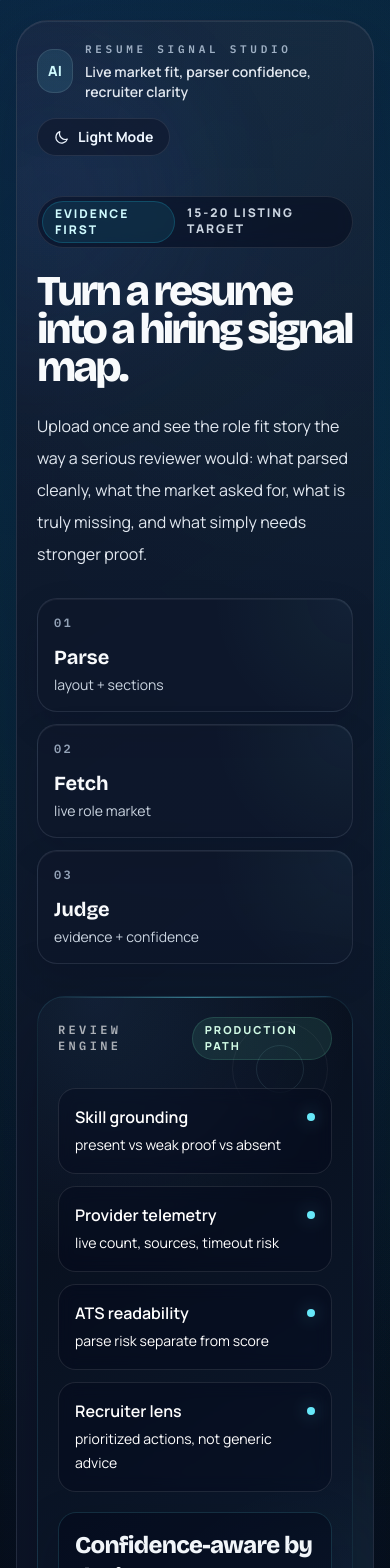
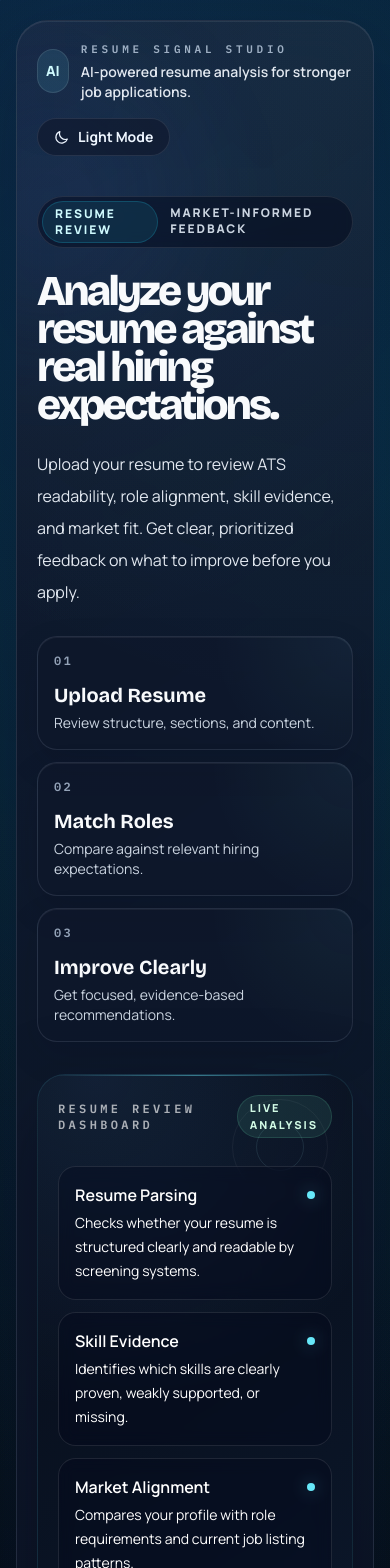
Before and after one commit to himanshuparhi4-droid/ai-resume-analyzer, a React (Vite) app in the folder frontend/: page /upload in a window 390 px wide. Shown: the top 1568 px of the page. Built offline with nearby package versions, Linux system fonts and the light colour scheme; no server answers.

Commit message:
Rewrite landing page copy

```diff
--- a/frontend/src/App.tsx
+++ b/frontend/src/App.tsx
@@ -215,15 +215,15 @@ function App() {
           <div className="grid gap-5 pb-8 md:gap-7">
             {result.analysis_context?.message ? (
               <div className="rounded-[1.5rem] border border-amber-200 bg-amber-50/90 p-4 text-sm font-semibold leading-6 text-amber-950 shadow-soft transition-colors duration-300 dark:border-amber-400/30 dark:bg-amber-400/10 dark:text-amber-100">
-                <span className="font-semibold">Scoring context:</span> {result.analysis_context.message}
+                <span className="font-semibold">Review context:</span> {result.analysis_context.message}
               </div>
             ) : null}
             <section className="glass-panel rounded-[2rem] p-5 sm:p-6">
               <div className="flex flex-wrap items-center justify-between gap-5">
                 <div>
-                  <p className="eyebrow">Analysis Ready</p>
+                  <p className="eyebrow">Review complete</p>
                   <h2 className="mt-2 font-display text-4xl font-extrabold tracking-[-0.055em] text-ink dark:text-slate-50">
-                    {result.role_query} signal report
+                    {result.role_query} resume review
                   </h2>
                 </div>
                 <div className="grid grid-cols-3 gap-2 text-center">
@@ -233,7 +233,7 @@ function App() {
                   </div>
                   <div className="soft-card rounded-[1rem] px-4 py-3">
                     <p className="font-display text-2xl font-extrabold text-ink dark:text-slate-50">{result.analysis_context?.live_job_count ?? result.top_job_matches.filter((job) => job.source !== "role-baseline").length}</p>
-                    <p className="text-[10px] font-black uppercase tracking-[0.16em] text-slate-500 dark:text-slate-400">Live</p>
+                    <p className="text-[10px] font-black uppercase tracking-[0.16em] text-slate-500 dark:text-slate-400">Jobs</p>
                   </div>
                   <div className="soft-card rounded-[1rem] px-4 py-3">
                     <p className="font-display text-2xl font-extrabold text-ink dark:text-slate-50">{result.missing_skills.length}</p>
@@ -264,10 +264,10 @@ function App() {
           </div>
         ) : (
           <section className="glass-panel rounded-[2rem] p-8 text-center">
-            <p className="eyebrow">Waiting for input</p>
-            <p className="mt-3 font-display text-4xl font-extrabold tracking-[-0.05em] text-ink transition-colors duration-300 dark:text-slate-50">Your first signal map will appear here.</p>
+            <p className="eyebrow">Ready when you are</p>
+            <p className="mt-3 font-display text-4xl font-extrabold tracking-[-0.05em] text-ink transition-colors duration-300 dark:text-slate-50">Your resume review will appear here.</p>
             <p className="mx-auto mt-3 max-w-2xl text-sm font-semibold leading-7 text-slate-700 transition-colors duration-300 dark:text-slate-300">
-              Upload a resume, choose a target role, and the workspace will fill with scores, gaps, parser confidence, job evidence, and prioritized fixes.
+              Upload a resume and choose a target role to see ATS readability, skill gaps, role fit, job evidence, and recommended improvements.
             </p>
           </section>
         )}
--- a/frontend/src/components/Header.tsx
+++ b/frontend/src/components/Header.tsx
@@ -32,9 +32,9 @@ function ThemeGlyph({ theme }: { theme: "light" | "dark" }) {
 }
 
 const REVIEW_STAGES = [
-  { label: "Parse", value: "layout + sections" },
-  { label: "Fetch", value: "live role market" },
-  { label: "Judge", value: "evidence + confidence" },
+  { label: "Upload Resume", value: "Review structure, sections, and content." },
+  { label: "Match Roles", value: "Compare against relevant hiring expectations." },
+  { label: "Improve Clearly", value: "Get focused, evidence-based recommendations." },
 ];
 
 export function Header({ theme, onToggleTheme }: HeaderProps) {
@@ -53,7 +53,7 @@ export function Header({ theme, onToggleTheme }: HeaderProps) {
             </div>
             <div>
               <p className="eyebrow">Resume Signal Studio</p>
-              <p className="mt-1 text-sm font-semibold text-slate-700 dark:text-slate-200">Live market fit, parser confidence, recruiter clarity</p>
+              <p className="mt-1 text-sm font-semibold text-slate-700 dark:text-slate-200">AI-powered resume analysis for stronger job applications.</p>
             </div>
           </div>
           <button className="ghost-button" onClick={onToggleTheme} type="button">
@@ -65,14 +65,14 @@ export function Header({ theme, onToggleTheme }: HeaderProps) {
         <div className="mt-10 grid gap-8 xl:grid-cols-[minmax(0,1.08fr)_minmax(360px,0.92fr)] xl:items-end">
           <div>
             <div className="inline-flex rounded-full border border-slate-900/10 bg-white/60 p-1 text-xs font-extrabold uppercase tracking-[0.16em] text-slate-800 backdrop-blur dark:border-white/10 dark:bg-slate-950/45 dark:text-slate-100">
-              <span className="rounded-full border border-cyan-400/20 bg-cyan-400/10 px-3 py-1 text-cyan-950 dark:text-cyan-100">Evidence first</span>
-              <span className="px-3 py-1 text-slate-600 dark:text-slate-300">15-20 listing target</span>
+              <span className="rounded-full border border-cyan-400/20 bg-cyan-400/10 px-3 py-1 text-cyan-950 dark:text-cyan-100">Resume review</span>
+              <span className="px-3 py-1 text-slate-600 dark:text-slate-300">Market-informed feedback</span>
             </div>
             <h1 className="mt-6 max-w-5xl font-display text-[clamp(2.65rem,7vw,6.35rem)] font-extrabold leading-[0.9] tracking-[-0.065em] text-ink dark:text-slate-50">
-              Turn a resume into a hiring signal map.
+              Analyze your resume against real hiring expectations.
             </h1>
             <p className="mt-6 max-w-3xl text-base leading-8 text-slate-700 sm:text-lg dark:text-slate-200">
-              Upload once and see the role fit story the way a serious reviewer would: what parsed cleanly, what the market asked for, what is truly missing, and what simply needs stronger proof.
+              Upload your resume to review ATS readability, role alignment, skill evidence, and market fit. Get clear, prioritized feedback on what to improve before you apply.
             </p>
             <div className="mt-7 grid gap-3 sm:grid-cols-3">
               {REVIEW_STAGES.map((stage, index) => (
@@ -91,15 +91,15 @@ export function Header({ theme, onToggleTheme }: HeaderProps) {
             <div className="absolute right-12 top-12 h-12 w-12 rounded-full border border-cyan-200/10" />
             <div className="relative">
               <div className="flex items-center justify-between gap-4">
-                <p className="font-mono text-xs font-bold uppercase tracking-[0.28em] text-white/65">Review Engine</p>
-                <span className="rounded-full border border-emerald-300/15 bg-emerald-300/10 px-3 py-1 text-[11px] font-black uppercase tracking-[0.18em] text-emerald-100">Production path</span>
+                <p className="font-mono text-xs font-bold uppercase tracking-[0.28em] text-white/65">Resume Review Dashboard</p>
+                <span className="rounded-full border border-emerald-300/15 bg-emerald-300/10 px-3 py-1 text-[11px] font-black uppercase tracking-[0.18em] text-emerald-100">Live analysis</span>
               </div>
               <div className="mt-7 grid gap-3">
                 {[
-                  ["Skill grounding", "present vs weak proof vs absent"],
-                  ["Provider telemetry", "live count, sources, timeout risk"],
-                  ["ATS readability", "parse risk separate from score"],
-                  ["Recruiter lens", "prioritized actions, not generic advice"],
+                  ["Resume Parsing", "Checks whether your resume is structured clearly and readable by screening systems."],
+                  ["Skill Evidence", "Identifies which skills are clearly proven, weakly supported, or missing."],
+                  ["Market Alignment", "Compares your profile with role requirements and current job listing patterns."],
+                  ["ATS Readability", "Highlights formatting and structure issues that may affect automated screening."],
                 ].map(([title, detail]) => (
                   <div key={title} className="rounded-[1.1rem] border border-white/10 bg-slate-950/30 p-4 backdrop-blur transition duration-200 hover:border-cyan-300/20 hover:bg-slate-900/40">
                     <div className="flex items-center justify-between gap-3">
@@ -111,8 +111,8 @@ export function Header({ theme, onToggleTheme }: HeaderProps) {
                 ))}
               </div>
               <div className="mt-5 rounded-[1.15rem] border border-cyan-300/15 bg-slate-950/45 p-4 text-slate-100 shadow-[0_18px_46px_rgba(2,6,23,0.22)]">
-                <p className="font-display text-2xl font-extrabold tracking-[-0.03em]">Confidence-aware by design</p>
-                <p className="mt-1 text-sm font-semibold leading-6 text-slate-300">Dense searches aim for a richer 15-20 listing market view while still labeling limited provider runs honestly.</p>
+                <p className="font-display text-2xl font-extrabold tracking-[-0.03em]">Evidence-based resume feedback</p>
+                <p className="mt-1 text-sm font-semibold leading-6 text-slate-300">Each recommendation is based on your resume content, target role expectations, and market signals, helping you focus on changes that can improve your application quality.</p>
               </div>
             </div>
           </div>
--- a/frontend/src/components/UploadPanel.tsx
+++ b/frontend/src/components/UploadPanel.tsx
@@ -20,7 +20,7 @@ export function UploadPanel({ loading, onSubmit }: UploadPanelProps) {
   const [roleQuery, setRoleQuery] = useState("Data Analyst");
   const [location, setLocation] = useState("India");
   const [limit, setLimit] = useState(18);
-  const fileLabel = useMemo(() => (file ? file.name : "Drop a resume export here"), [file]);
+  const fileLabel = useMemo(() => (file ? file.name : "Upload your resume"), [file]);
   const fileMeta = file ? `${(file.size / 1024 / 1024).toFixed(2)} MB selected` : "PDF, DOCX, or TXT";
 
   async function handleSubmit(event: FormEvent<HTMLFormElement>) {
@@ -38,13 +38,13 @@ export function UploadPanel({ loading, onSubmit }: UploadPanelProps) {
           <div className="absolute -left-24 top-10 h-56 w-56 rounded-full bg-cyan-300/10 blur-3xl" />
           <div className="absolute bottom-0 right-0 h-px w-2/3 bg-gradient-to-l from-cyan-300/35 to-transparent lg:h-2/3 lg:w-px lg:bg-gradient-to-b" />
           <div className="relative">
-            <p className="font-mono text-xs font-bold uppercase tracking-[0.34em] text-cyan-100/65">Run Review</p>
-            <h2 className="mt-3 font-display text-4xl font-extrabold leading-none tracking-[-0.055em] text-white sm:text-5xl">Calibrate against the role you actually want.</h2>
+            <p className="font-mono text-xs font-bold uppercase tracking-[0.34em] text-cyan-100/65">Start Review</p>
+            <h2 className="mt-3 font-display text-4xl font-extrabold leading-none tracking-[-0.055em] text-white sm:text-5xl">Review your resume for the role you want.</h2>
             <p className="mt-4 text-sm leading-7 text-white/74">
-              The role field is normalized for casing, spacing, and aliases, but exact intent still matters. Better role input creates better provider planning and better missing-skill judgment.
+              Choose a target role so the review can compare your resume with relevant skills, experience expectations, and job market patterns.
             </p>
             <div className="mt-7 grid gap-3">
-              {["Role meaning normalization", "Live provider diagnostics", "Weak proof vs true missing", "Parser confidence scoring"].map((item) => (
+              {["Role matching", "Job market comparison", "Skill evidence review", "ATS readability check"].map((item) => (
                 <div key={item} className="flex items-center gap-3 rounded-2xl border border-white/10 bg-slate-900/55 p-3 shadow-[inset_0_1px_0_rgba(255,255,255,0.05)] transition hover:border-cyan-300/20 hover:bg-slate-900/75">
                   <span className="h-2.5 w-2.5 rounded-full border border-cyan-200/30 bg-cyan-300/70 shadow-[0_0_14px_rgba(103,232,249,0.18)]" />
                   <span className="text-sm font-semibold text-white/86">{item}</span>
@@ -68,7 +68,7 @@ export function UploadPanel({ loading, onSubmit }: UploadPanelProps) {
               </span>
             </div>
             <p className="relative mt-5 max-w-2xl text-sm leading-6 text-slate-700 dark:text-slate-300">
-              Cleaner exports improve parser confidence, but the analyzer now separates parse risk from resume strength so a good multi-column resume is not punished like a broken file.
+              A clean resume file helps the system read your sections, skills, experience, and projects more accurately.
             </p>
             <input className="hidden" type="file" accept=".pdf,.docx,.txt" onChange={(event) => setFile(event.target.files?.[0] ?? null)} />
           </label>
@@ -95,18 +95,18 @@ export function UploadPanel({ loading, onSubmit }: UploadPanelProps) {
                   </option>
                 ))}
               </select>
-              <p className="mt-3 text-xs font-semibold leading-5 text-slate-600 dark:text-slate-400">Global keeps the sample broad. Use India or Remote when you want a sharper market bias.</p>
+              <p className="mt-3 text-xs font-semibold leading-5 text-slate-600 dark:text-slate-400">Choose a location to compare your resume with the most relevant job market.</p>
             </label>
 
             <label className="soft-card rounded-[1.5rem] p-4">
-              <span className="text-sm font-extrabold text-ink dark:text-slate-100">Sample size</span>
+              <span className="text-sm font-extrabold text-ink dark:text-slate-100">Job listings to compare</span>
               <input className="field-control mt-3" type="number" min={5} max={20} value={limit} onChange={(event) => setLimit(Number(event.target.value) || 18)} />
-              <p className="mt-3 text-xs font-semibold leading-5 text-slate-600 dark:text-slate-400">Dense roles now aim for 15-20 listings; Render may still return fewer when providers are slow.</p>
+              <p className="mt-3 text-xs font-semibold leading-5 text-slate-600 dark:text-slate-400">More listings can improve market coverage, though live sources may return fewer results at times.</p>
             </label>
           </div>
 
           <button className="primary-button w-full" type="submit" disabled={loading || !file}>
-            {loading ? "Building signal map..." : "Analyze Resume"}
+            {loading ? "Reviewing resume..." : "Analyze Resume"}
           </button>
         </form>
       </div>
```
Also changed, not shown: frontend/src/components/AuthPanel.tsx (+10 -10 lines).
